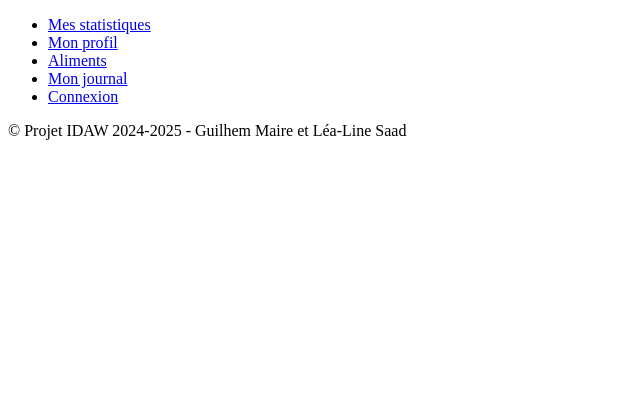
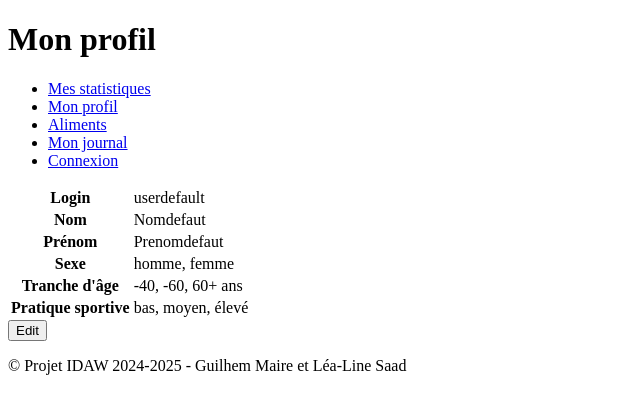
Before and after one commit to lealinehocine/Projet_MAIRE_SAAD, a PHP site: page /index.php?page=profil in a window 1280 px wide. Shown: the top 414 px of the page, without its empty margins (0-640 px from the left). Run offline with PHP 8.4, Linux system fonts and the light colour scheme.

Commit message:
début page profil

```diff
--- a/application_manger_mieux/frontend/index.php
+++ b/application_manger_mieux/frontend/index.php
@@ -8,7 +8,28 @@
         }
 ?>
 
-
+<?php
+    switch($currentPageId){
+        case "dashboard":
+            echo('<h1>Mes statistiques</h1>');
+            break;
+        case "profil":
+            echo('<h1>Mon profil</h1>');
+            break;
+        case "aliments":
+            echo('<h1>Aliments</h1>');
+            break;
+        case "journal":
+            echo('<h1>Mon journal</h1>');
+            break;
+        case "login":
+            echo('<h1>Connexion</h1>');
+            break;
+        default:
+            echo('<h1>iMieuxManger</h1>');
+            break;
+    }
+?>
 
 <?php
 renderMenuToHTML($currentPageId);
--- a/application_manger_mieux/frontend/profil.php
+++ b/application_manger_mieux/frontend/profil.php
@@ -1,5 +1,41 @@
-<!-- infos user : infos avec boutons save/modifier à la fin-->
+<table>
 
-<!-- Un utilisateur de l’application est caractérisé par son login. Par exemple, en fonction de sa
-tranche d’age (<40, <60, 60+), de son sexe (homme, femme) et de son niveau de pratique sportive
-(bas, moyen, élevé), + nom et prenom -->
+        <tr>
+            <th>Login</th>
+            <td><span class="info" id="login">userdefault</span></td>
+        </tr>
+        <tr>
+            <th>Nom</th>
+            <td><span class="info" id="nom">Nomdefaut</span></td>
+        </tr>
+        <tr>
+            <th>Prénom</th>
+            <td><span class="info" id="prenom">Prenomdefaut</span></td>
+        </tr>
+        <tr>
+            <th>Sexe</th>
+            <td><span class="info" id="sexe">homme, femme</span></td>
+        </tr>
+        <tr>
+            <th>Tranche d'âge</th>
+            <td><span class="info" id="age"> -40, -60, 60+ ans</span></td>
+        </tr>
+        <tr>
+            <th>Pratique sportive</th>
+            <td><span class="info" id="sport">bas, moyen, élevé</span></td>
+        </tr>
+    </table>
+
+<!-- Lorsqu'on appuie sur Edit, les champs deviennent des input (sauf login (et noms?)) et le bouton devient Save -->
+<button>Edit</button>
+
+
+
+<!-- DANS UN 1ER TEMPS : les infos par defaut doivent venir d'un GET sur les infos du user -->
+<!-- La requete POST se trouvera dans le login -->
+<!-- DANS UN 2ND TPS : faire un JS pour que Edit transforme les td en input comme dans TD5 exo2 -->
+<!-- Save doit envoyer un PUT pour modifier user meme dans la base de données : jQuery/ajax?-->
+
+
+
+<!-- Faire un bouton "supprimer mon compte" à l'avenir? (DELETE)-->
```
Also changed, not shown: application_manger_mieux/frontend/dashboard.php (+3 -5 lines).
